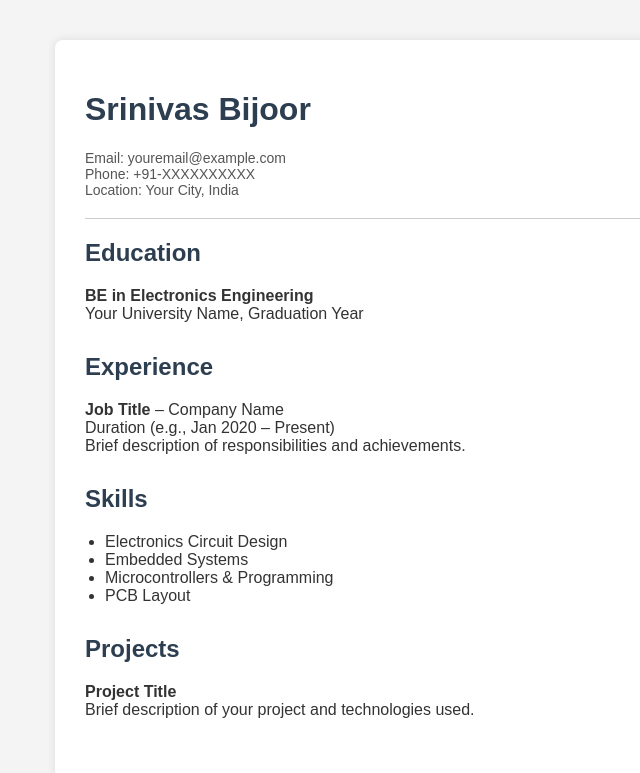
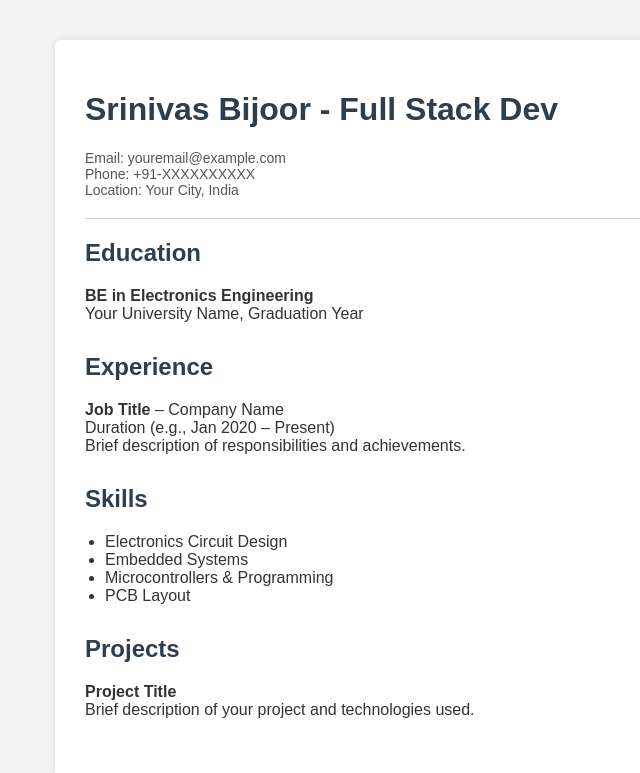
Before and after one commit to bijoordzen/bijoordzen.github.io, a plain HTML site: page index.html in a window 1280 px wide. Shown: the whole page, without its empty margins (155-795 px from the left). Drawn offline with Linux system fonts and the light colour scheme.

Commit message:
Update index.html

```diff
--- a/index.html
+++ b/index.html
@@ -48,7 +48,7 @@
 </head>
 <body>
   <div class="container">
-    <h1>Srinivas Bijoor</h1>
+    <h1>Srinivas Bijoor - Full Stack Dev</h1>
     <p class="contact-info">
       Email: youremail@example.com<br />
       Phone: +91-XXXXXXXXXX<br />
```
